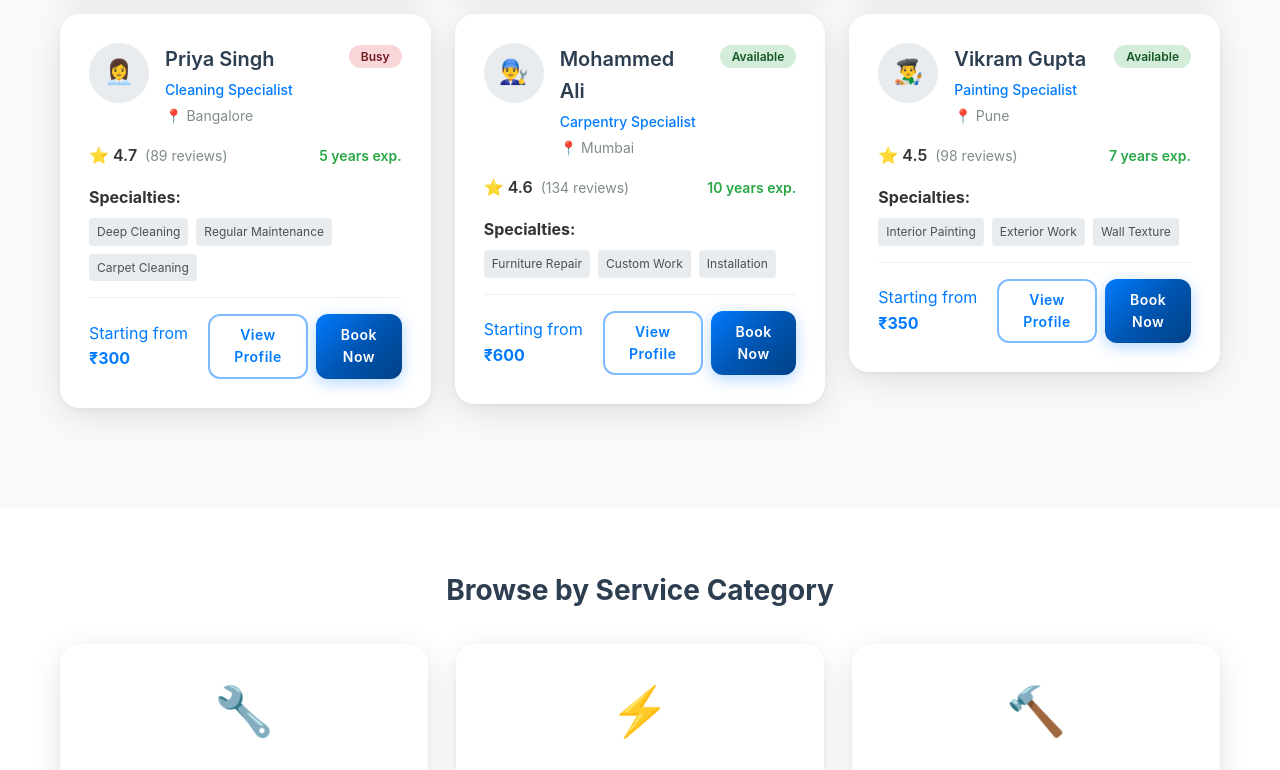
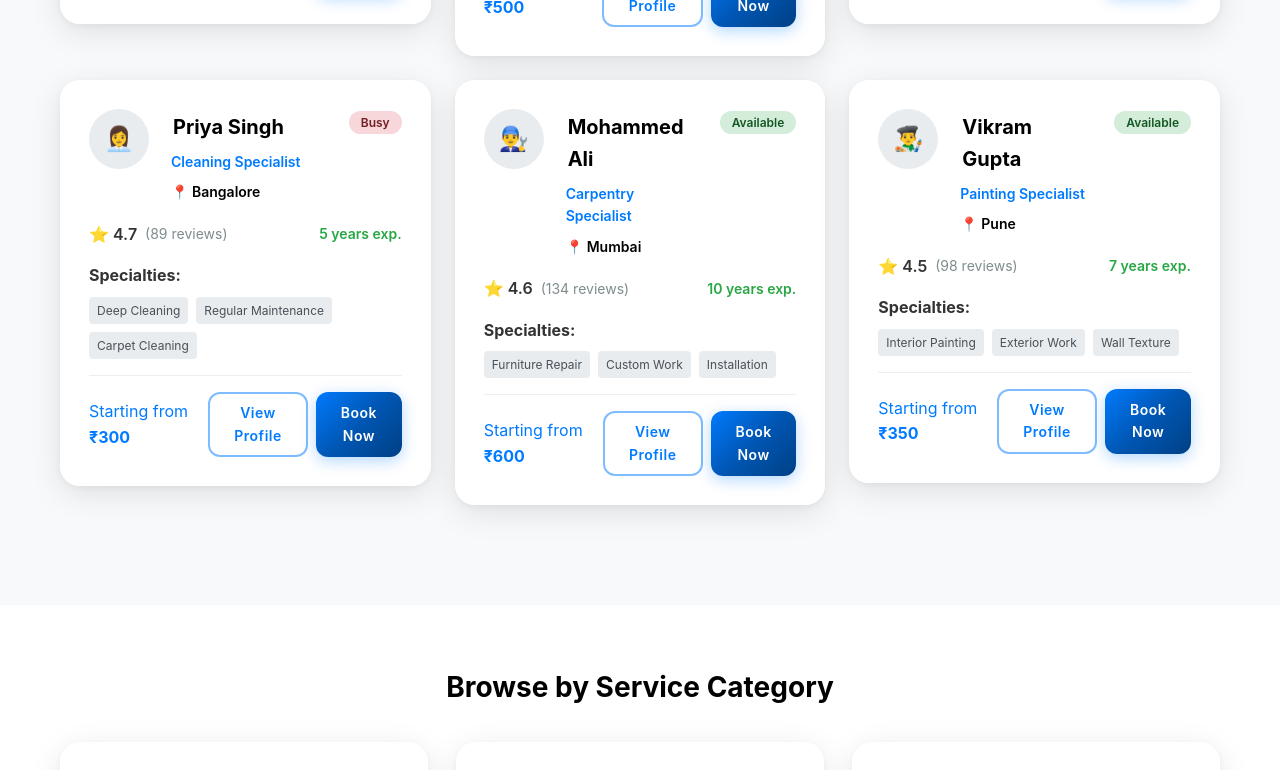
Before and after one commit to Hetansh-Pathak/HANDYMAN-SERVICE-BOOKING-, a Next.js app: page /providers in a window 1280 px wide. Shown: the part 880-1650 px from the top of the page. Built offline with nearby package versions, Linux system fonts and the light colour scheme.

Commit message:
Fix provider name visibility in providers page
cgen-7cef15bfe9c04c85b27fe940c8209912

```diff
--- a/pages/providers.js
+++ b/pages/providers.js
@@ -340,7 +340,9 @@ const resultsGridStyle = {
 }
 
 const providerCardStyle = {
-  height: 'fit-content'
+  height: 'fit-content',
+  background: 'rgba(255, 255, 255, 0.95)',
+  backdropFilter: 'blur(10px)'
 }
 
 const cardHeaderStyle = {
@@ -368,21 +370,34 @@ const providerInfoStyle = {
 
 const providerNameStyle = {
   fontSize: '20px',
-  fontWeight: '600',
+  fontWeight: '700',
   marginBottom: '4px',
-  color: '#2c3e50'
+  color: '#000000',
+  background: 'rgba(255, 255, 255, 0.9)',
+  padding: '2px 8px',
+  borderRadius: '4px',
+  display: 'inline-block'
 }
 
 const serviceTypeStyle = {
   color: '#007bff',
-  fontWeight: '500',
+  fontWeight: '600',
   fontSize: '14px',
-  marginBottom: '4px'
+  marginBottom: '4px',
+  background: 'rgba(255, 255, 255, 0.9)',
+  padding: '2px 6px',
+  borderRadius: '3px',
+  display: 'inline-block'
 }
 
 const locationStyle = {
-  color: '#7f8c8d',
-  fontSize: '14px'
+  color: '#000000',
+  fontSize: '14px',
+  fontWeight: '600',
+  background: 'rgba(255, 255, 255, 0.8)',
+  padding: '2px 6px',
+  borderRadius: '3px',
+  display: 'inline-block'
 }
 
 const availabilityStyle = {
@@ -475,7 +490,7 @@ const sectionTitleStyle = {
   fontSize: '28px',
   fontWeight: '700',
   textAlign: 'center',
-  color: '#2c3e50'
+  color: '#000000'
 }
 
 const categoryCardStyle = {
@@ -490,9 +505,13 @@ const categoryIconStyle = {
 
 const categoryNameStyle = {
   fontSize: '18px',
-  fontWeight: '600',
+  fontWeight: '700',
   marginBottom: '8px',
-  color: '#2c3e50'
+  color: '#000000',
+  background: 'rgba(255, 255, 255, 0.9)',
+  padding: '2px 6px',
+  borderRadius: '3px',
+  display: 'inline-block'
 }
 
 const categoryCountStyle = {
```
